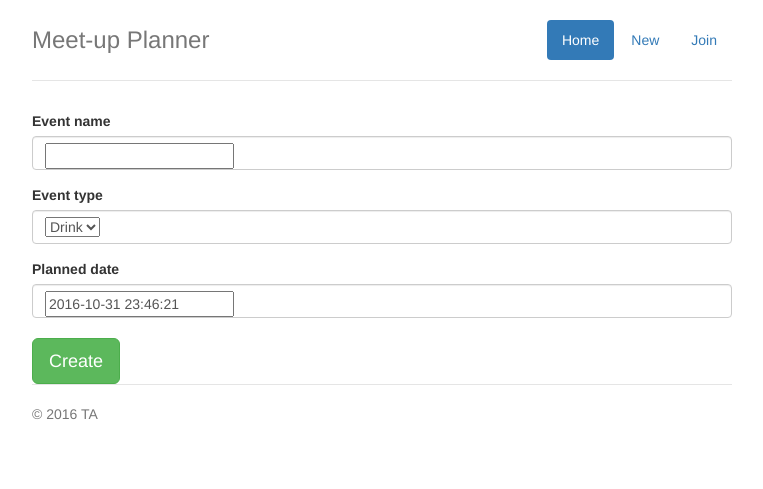
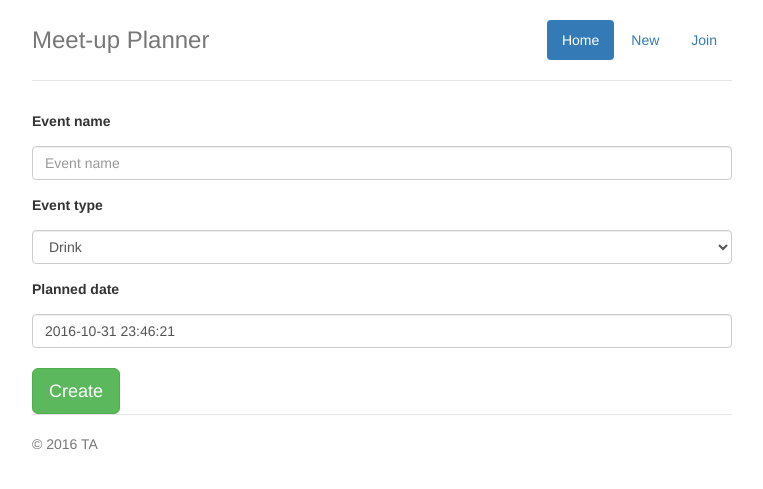
Before and after one commit to tagayr/meetup, a Django app: page /meetup/new_event/ in a window 1280 px wide. Shown: the top 489 px of the page, without its empty margins (258-1021 px from the left). Run offline with Django 3.2, Linux system fonts and the light colour scheme; some libraries are stand-ins or nearby versions.

Commit message:
bootstrap3 fields
switch to django-bootstrap3 for better looking fields.

```diff
--- a/meetup/templates/meetup/detail.html
+++ b/meetup/templates/meetup/detail.html
@@ -14,7 +14,7 @@
 <div class="row marketing">
 	<div class="col-lg-6">
 		{% if event.participant_set.count = 0 %}
-			<h4>No participants registered at the moment.</h4>
+			<p>No participants registered at the moment.</p>
 		{% else %}
 			<h3>{{ event.participant_set.count }} participants</h3>
 			{% for participant in event.participant_set.all%}
--- a/meetup/templates/meetup/join.html
+++ b/meetup/templates/meetup/join.html
@@ -1,12 +1,13 @@
 {% extends "meetup/base.html" %}
+{% block content %}
+{% load bootstrap3 %}
 
-{% block content %}
 	<form action="./" method="post">
 		{% csrf_token %}
 		<!-- {{ join_event_form }} -->
 		<div class="form-group">
 			<label for="InputJoinEvent">Event key</label>
-			<li class="form-control" id="InputJoinEvent" placeholder="JoinEvent">{{ join_event_form.event_key }}</li>
+			<p id="InputJoinEvent" placeholder="JoinEvent">{% bootstrap_field join_event_form.event_key show_label=False %}</p>
 		</div>
 		<input type="submit" value="Join" class="btn btn-lg btn-success"/>
 	</form>
--- a/meetup/templates/meetup/new_event.html
+++ b/meetup/templates/meetup/new_event.html
@@ -1,23 +1,23 @@
 {% extends "meetup/base.html" %}
 {% block content %}
+{% load bootstrap3 %}
 
 <div>
 	<!-- <p>FORMULARIO</p> -->
 	<form action="{% url 'meetup:new_event' %}" method="post">
 		<ul class="list-group">
 			{% csrf_token %}
-			<!-- {{ form }} -->
 			<div class="form-group">
 				<label for="InputEventName">Event name</label>
-				<li class="form-control" id="InputEventName" placeholder="EventName">{{ form.event_name }}</li>
+				<p id="InputEventName" placeholder="EventName">{% bootstrap_field form.event_name show_label=False%}</p> <!--remove class="form-control" to use bootstrap-->
 			</div>
 			<div class="form-group">
 				<label for="InputEventType">Event type</label>
-				<li class="form-control" id="InputEventType" placeholder="EventType">{{ form.event_type }}</li>
+				<p id="InputEventType" placeholder="EventType">{% bootstrap_field form.event_type show_label=False %}</p>
 			</div>
 			<div class="form-group">
 				<label for="InputPlannedDate">Planned date</label>
-				<li class="form-control" id="InputPlannedDate" placeholder="PlannedDate">{{ form.event_datetime }}</li>
+				<p id="InputPlannedDate" placeholder="PlannedDate">{% bootstrap_field form.event_datetime show_label=False %}</p>
 			</div>
 		</ul>
 		<input type="submit" value="Create" class="btn btn-lg btn-success"/>
--- a/meetup_planner/settings.py
+++ b/meetup_planner/settings.py
@@ -39,6 +39,7 @@ INSTALLED_APPS = [
     'django.contrib.sessions',
     'django.contrib.messages',
     'django.contrib.staticfiles',
+    'bootstrap3',
 ]
 
 MIDDLEWARE_CLASSES = [
```
Also changed, not shown: meetup/templates/meetup/new_participant.html (+7 -6 lines), db.sqlite3.
